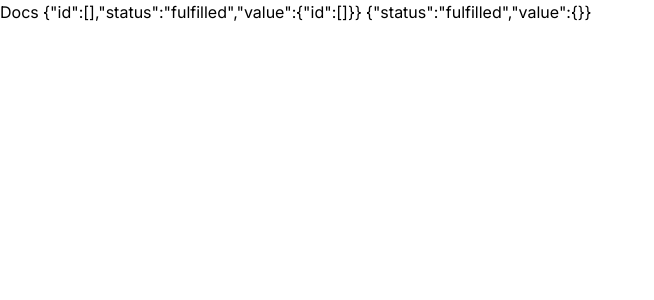
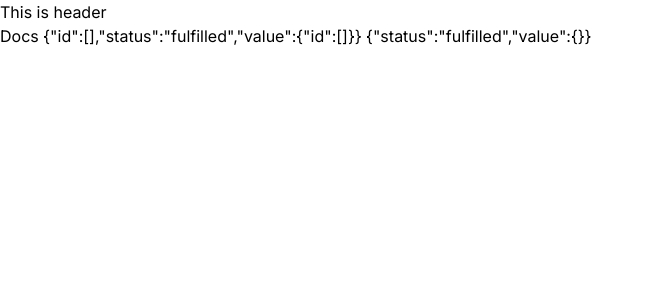
Before and after one commit to mkmule/intro-v3-app, a Next.js app: page /docs in a window 1280 px wide. Shown: the top 300 px of the page, without its empty margins (0-654 px from the left). Built offline with nearby package versions, Linux system fonts and the light colour scheme.

Commit message:
Test global layout

```diff
--- a/src/app/layout.tsx
+++ b/src/app/layout.tsx
@@ -9,14 +9,17 @@ export const metadata: Metadata = {
   description: 'Generated by create next app',
 }
 
-export default function RootLayout({
-  children,
-}: {
-  children: React.ReactNode
-}) {
+export default function RootLayout({ children }: { children: React.ReactNode }) {
   return (
     <html lang="en">
-      <body className={inter.className}>{children}</body>
+    <body className={inter.className}>
+    <header>
+      <p>This is header</p>
+    </header>
+    <main>
+      {children}
+    </main>
+    </body>
     </html>
   )
 }
```
